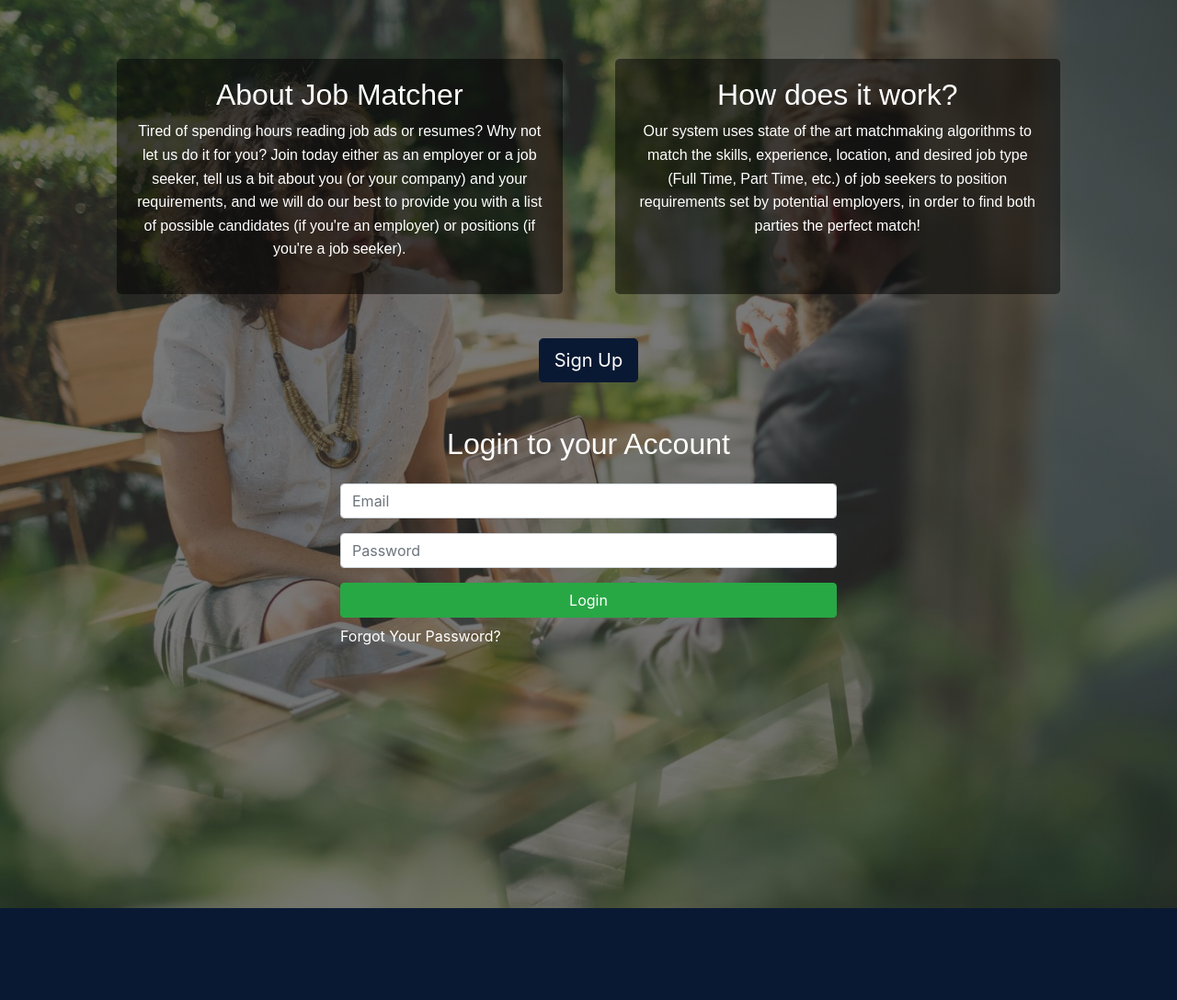
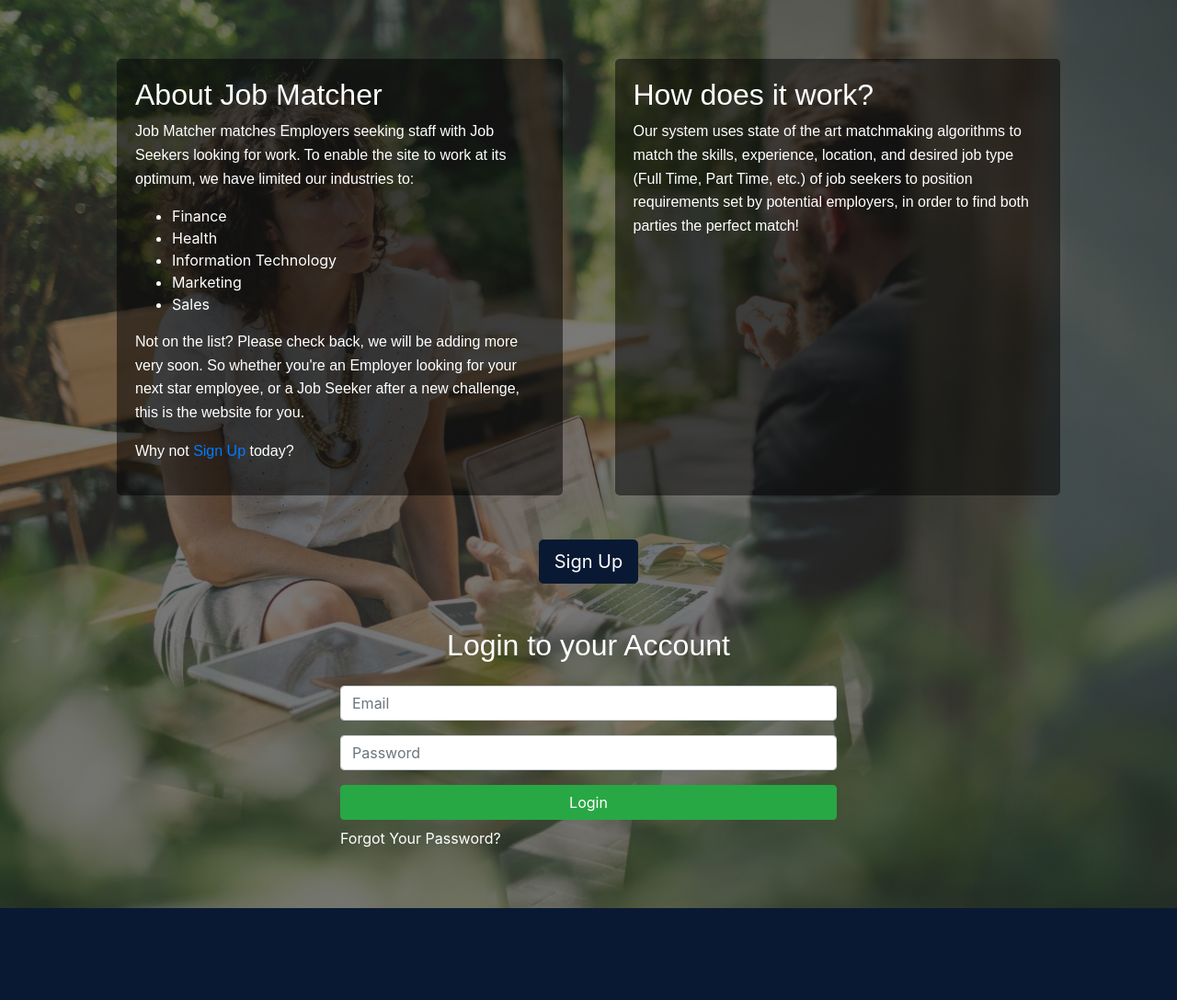
Before and after one commit to scottfeeney/matchmakers, a PHP site: page /default.php in a window 1280 px wide. Shown: the part 60-1148 px from the top of the page at 92% size. Run offline with PHP 8.4, Linux system fonts and the light colour scheme; a stand-in replaces the project's code that opens the database connection; some libraries are stand-ins or nearby versions.

Commit message:
Updated text in About Job Matcher box

```diff
--- a/default.php
+++ b/default.php
@@ -60,10 +60,16 @@
 					<div class="home-text-content">
 
 							<h2>About Job Matcher</h2>
-							<p>Tired of spending hours reading job ads or resumes? Why not let us do it for you? Join today either as an employer or a job seeker, tell us
-							a bit about you (or your company) and your requirements, and we will do our best to provide you with a list of possible candidates (if you're
-							an employer) or positions (if you're a job seeker).</p>
-
+							<p>Job Matcher matches Employers seeking staff with Job Seekers looking for work. To enable the site to work at its optimum, we have limited our industries to: </p>
+							<ul>
+         						<li>Finance</li>
+         						<li>Health</li>
+         						<li>Information Technology</li>
+         						<li>Marketing</li>
+         						<li>Sales</li>
+      						</ul>
+							<p>Not on the list?  Please check back, we will be adding more very soon. So whether you're an Employer looking for your next star employee, or a Job Seeker after a new challenge, this is the website for you.</p>
+							<p>Why not <a href="signup.php">Sign Up</a> today?</p>
 					</div>
 
 					<div class="home-text-spacer"></div>
--- a/styles/style.css
+++ b/styles/style.css
@@ -87,7 +87,7 @@ footer {
 	padding: 20px;
 	flex: 0 0 42.5%;
 	max-width: 42.5%;
-	text-align: center;
+	text-align: left;
 }
 
 @media (max-width: 990px)
```
